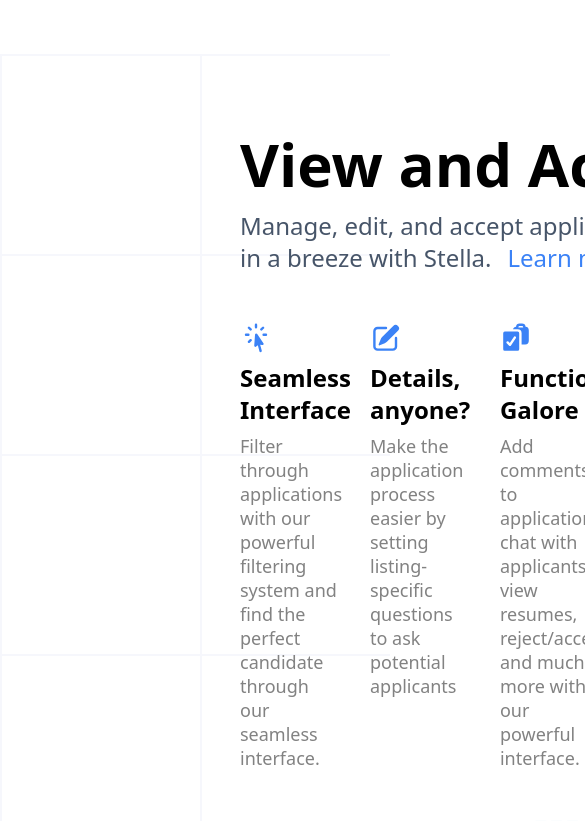
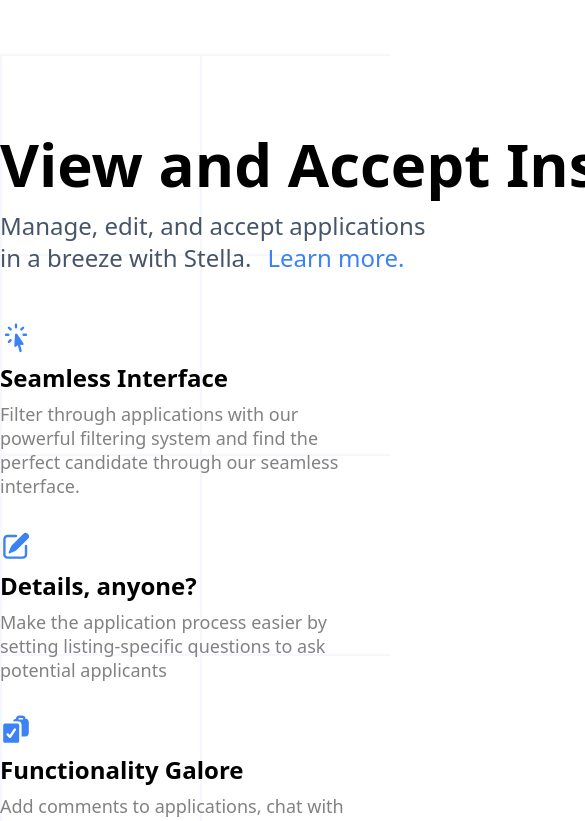
Before and after one commit to PkTheCoda/casapp, a Next.js app: page /business in a window 390 px wide. Shown: the part 1900-2721 px from the top of the page, 585 px wide, since content can reach past the window. Built offline with nearby package versions, Linux system fonts and the light colour scheme.

Commit message:
responsified 2nd business feature component

```diff
--- a/src/app/business/FeatureComponent2.jsx
+++ b/src/app/business/FeatureComponent2.jsx
@@ -32,7 +32,7 @@
     return (
         <>
             <div className="h-max flex items-center square-pattern">
-                <div className="mx-60 w-full flex flex-col gap-y-12 my-20">
+                <div className="mx-0 md:mx-20 lg:mx-60 w-full flex flex-col gap-y-12 my-20">
 
                     <div className="w-max flex flex-col gap-y-4">
                         <h1 className="font-sans font-semibold text-6xl">View and Accept Instantly.</h1>
@@ -42,9 +42,9 @@
                         </p>
                     </div>
 
-                    <div className="h-max flex">
+                    <div className="h-max flex flex-col lg:flex-row lg:gap-y-0 gap-y-8">
                         {feature2list.map((feature) => (
-                            <div key={feature.id} className='w-1/3'>
+                            <div key={feature.id} className='w-full lg:w-1/3'>
                                 <feature.icon className='h-8 w-auto text-blue-500'/>
                                 <div className='font-sans font-semibold text-2xl py-2'>{feature.title}</div>
                                 <p className='text-lg leading-6 text-[#828282] font-sans pr-8'>{feature.subtitle}</p>
```
